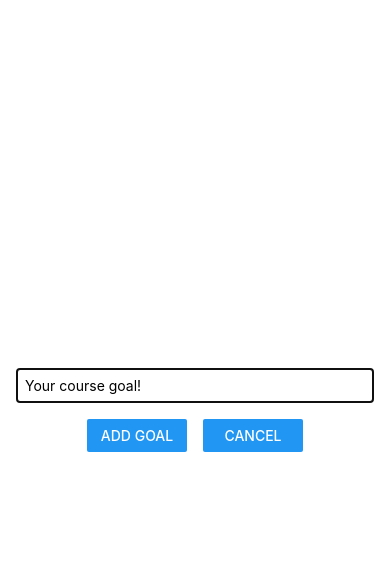
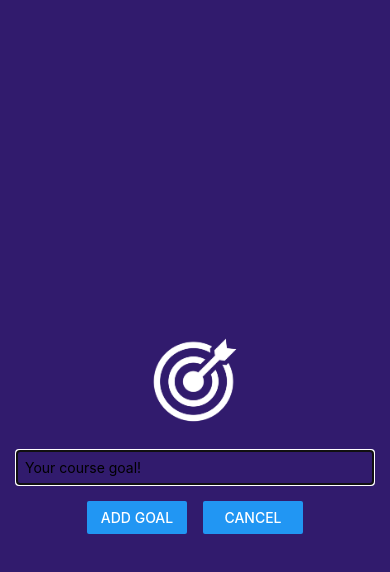
Before and after one commit to alfie1104/RNCourse, a React Native app: screen / in a window 390 px wide. Both pictures are taken after a click on the button "ADD NEW GOAL". Shown: the top 572 px of the page. Built offline with nearby package versions, Linux system fonts and the light colour scheme.

Commit message:
Working with Images & Changing colors

```diff
--- a/components/GoalInput.js
+++ b/components/GoalInput.js
@@ -1,5 +1,12 @@
 import { useState } from "react";
-import { StyleSheet, View, TextInput, Button, Modal } from "react-native";
+import {
+  StyleSheet,
+  View,
+  TextInput,
+  Button,
+  Modal,
+  Image,
+} from "react-native";
 
 function GoalInput(props) {
   const [enteredGoalText, setEnteredGoalText] = useState("");
@@ -16,6 +23,10 @@
   return (
     <Modal visible={props.visible} animationType="slide">
       <View style={styles.inputContainer}>
+        <Image
+          style={styles.image}
+          source={require("../assets/images/goal.png")}
+        />
         <TextInput
           style={styles.textInput}
           placeholder="Your course goal!"
@@ -40,10 +51,13 @@
     flex: 1,
     justifyContent: "center",
     alignItems: "center",
-    marginBottom: 24,
     padding: 16,
-    borderBottomWidth: 1,
-    borderBottomColor: "#cccccc",
+    backgroundColor: "#311b6d",
+  },
+  image: {
+    width: 100,
+    height: 100,
+    margin: 20,
   },
   textInput: {
     borderWidth: 1,
```
Also changed, not shown: assets/images/goal.png (added).
